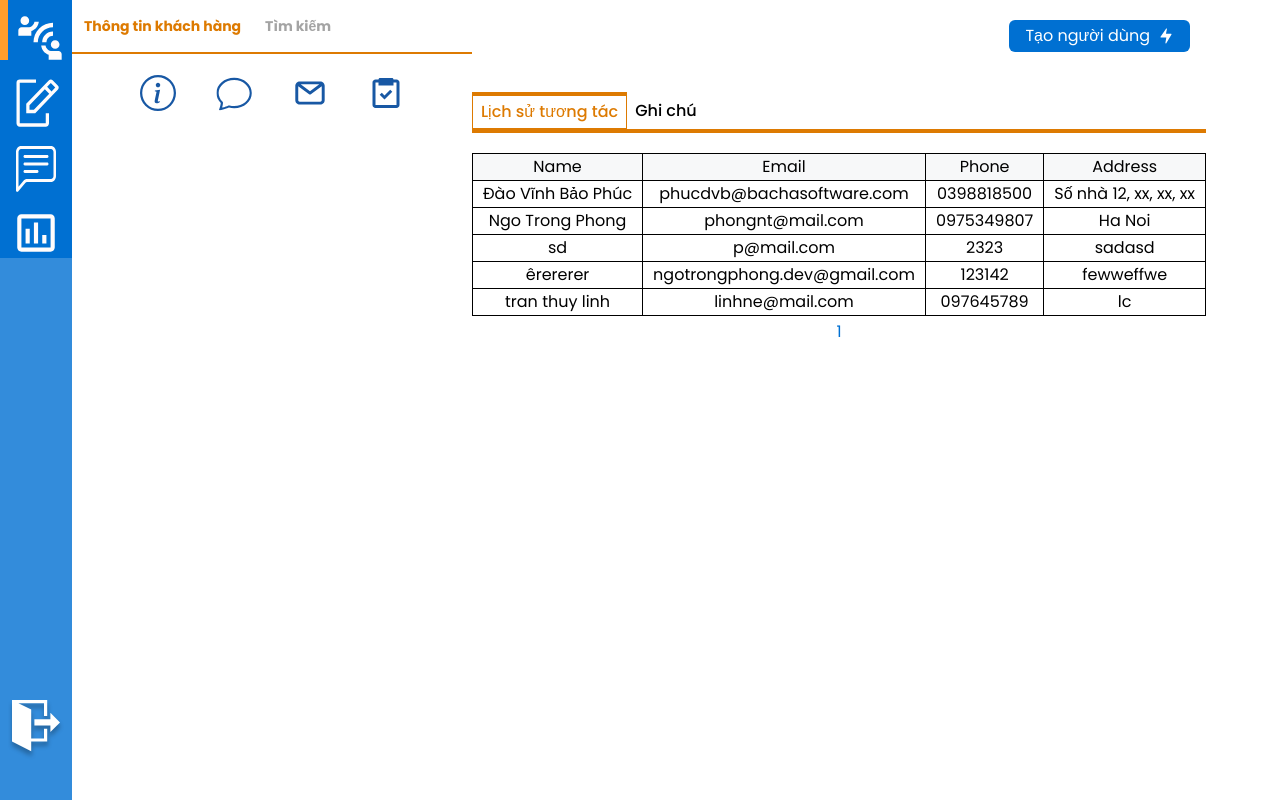
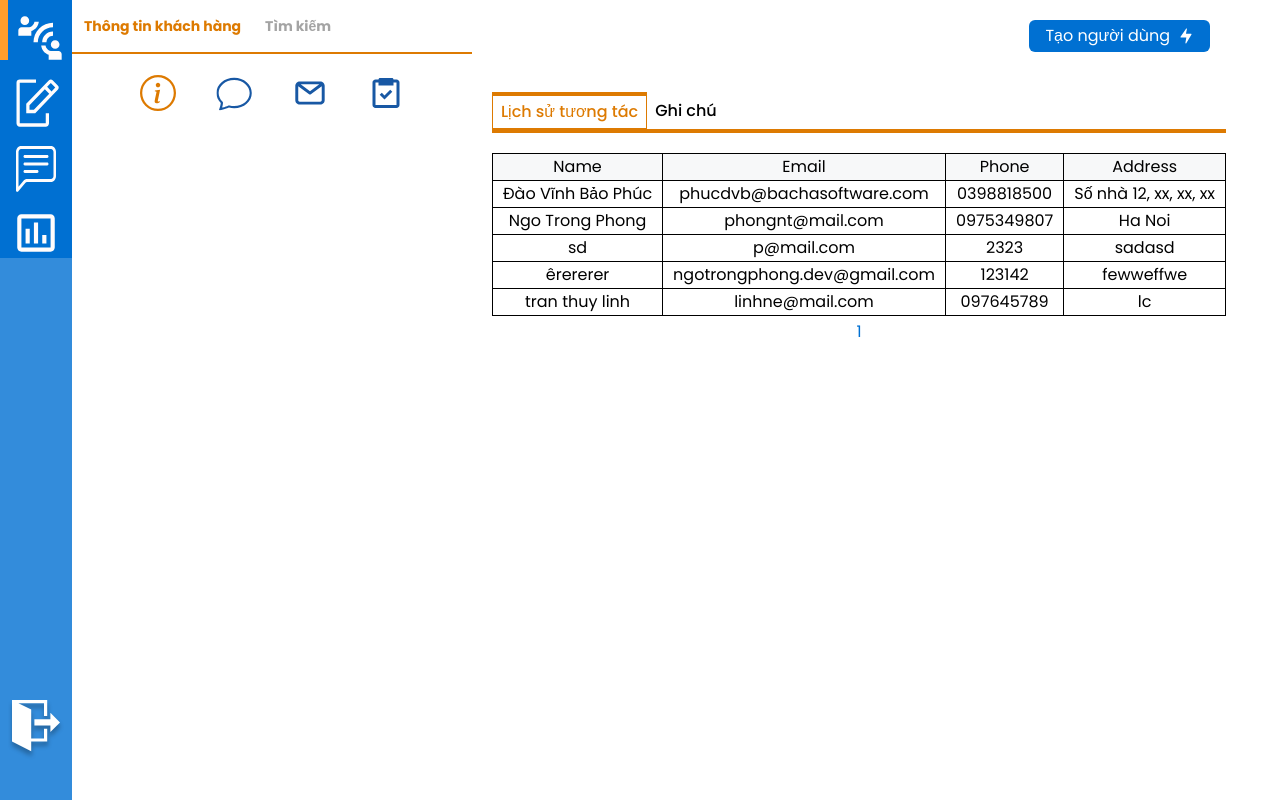
Before and after one commit to trwinddev/Customer-Care, a Vue app: page /admin/manager in a window 1280 px wide. Built offline with nearby package versions, Linux system fonts and the light colour scheme; data requests are answered from the project's data file.

Commit message:
Handle choose icon

```diff
--- a/src/components/HeaderComponent.vue
+++ b/src/components/HeaderComponent.vue
@@ -26,7 +26,10 @@
       </div>
     </div>
     <div>
-      <header-icon v-if="!search"></header-icon>
+      <header-icon
+        @selected-svg="updateSelectedSVG"
+        v-if="!search"
+      ></header-icon>
       <search-component v-else></search-component>
     </div>
     <user-detail></user-detail>
@@ -39,7 +42,7 @@
   </div>
   <div>
     <user-detail v-if="search"></user-detail>
-    <list-user v-if="!search"></list-user>
+    <list-user v-if="!search && showListUser"></list-user>
   </div>
 </template>
 
@@ -59,12 +62,18 @@ export default {
   data() {
     return {
       search: false,
+      selectedSVG: 1,
+      showListUser: true,
     };
   },
   methods: {
     toggleView(view) {
       this.search = view === "search";
     },
+    updateSelectedSVG(index) {
+      this.selectedSVG = index;
+      this.showListUser = index === 1;
+    },
   },
 };
 </script>
--- a/src/components/HeaderIcon.vue
+++ b/src/components/HeaderIcon.vue
@@ -1,6 +1,6 @@
 <template>
   <div class="flex items-center justify-center gap-10 px-5">
-    <span class="w-9"
+    <span class="w-9 cursor-pointer" @click="handleClick(1)"
       ><svg
         width="50"
         height="50"
@@ -10,15 +10,15 @@
       >
         <path
           d="M25 46.875C19.1984 46.875 13.6344 44.5703 9.53204 40.468C5.42968 36.3656 3.125 30.8016 3.125 25C3.125 19.1984 5.42968 13.6344 9.53204 9.53204C13.6344 5.42968 19.1984 3.125 25 3.125C30.8016 3.125 36.3656 5.42968 40.468 9.53204C44.5703 13.6344 46.875 19.1984 46.875 25C46.875 30.8016 44.5703 36.3656 40.468 40.468C36.3656 44.5703 30.8016 46.875 25 46.875ZM25 50C31.6304 50 37.9893 47.3661 42.6777 42.6777C47.3661 37.9893 50 31.6304 50 25C50 18.3696 47.3661 12.0107 42.6777 7.32233C37.9893 2.63392 31.6304 0 25 0C18.3696 0 12.0107 2.63392 7.32233 7.32233C2.63392 12.0107 0 18.3696 0 25C0 31.6304 2.63392 37.9893 7.32233 42.6777C12.0107 47.3661 18.3696 50 25 50Z"
-          fill="#1858A4"
+          :fill="selectedSVG === 1 ? '#DD7A01' : '#1858A4'"
         />
         <path
           d="M27.9061 20.5873L20.7498 21.4841L20.4936 22.6716L21.8998 22.931C22.8186 23.1498 22.9999 23.481 22.7998 24.3966L20.4936 35.2341C19.8874 38.0373 20.8217 39.356 23.0186 39.356C24.7217 39.356 26.6999 38.5685 27.5967 37.4873L27.8717 36.1873C27.2467 36.7373 26.3342 36.956 25.728 36.956C24.8686 36.956 24.5561 36.3529 24.778 35.2904L27.9061 20.5873ZM28.1248 14.0623C28.1248 14.8911 27.7956 15.6859 27.2096 16.272C26.6235 16.858 25.8287 17.1873 24.9998 17.1873C24.171 17.1873 23.3762 16.858 22.7901 16.272C22.2041 15.6859 21.8749 14.8911 21.8749 14.0623C21.8749 13.2335 22.2041 12.4386 22.7901 11.8525C23.3762 11.2665 24.171 10.9373 24.9998 10.9373C25.8287 10.9373 26.6235 11.2665 27.2096 11.8525C27.7956 12.4386 28.1248 13.2335 28.1248 14.0623Z"
-          fill="#1858A4"
+          :fill="selectedSVG === 1 ? '#DD7A01' : '#1858A4'"
         />
       </svg>
     </span>
-    <span class="w-9"
+    <span class="w-9 cursor-pointer" @click="handleClick(2)"
       ><svg
         width="64"
         height="62"
@@ -29,7 +29,7 @@
         <g clip-path="url(#clip0_630_4910)">
           <path
             d="M11.3054 46.0892C11.7143 46.493 12.0277 46.9805 12.2231 47.517C12.4185 48.0535 12.4913 48.6258 12.4361 49.1931C12.1592 51.8187 11.6343 54.4133 10.8681 56.9431C16.364 55.6915 19.7206 54.2422 21.2452 53.4827C22.11 53.0519 23.1059 52.9499 24.0424 53.196C26.7271 53.9 29.494 54.2543 32.2724 54.25C48.0155 54.25 59.8503 43.3729 59.8503 31C59.8503 18.631 48.0155 7.75 32.2724 7.75C16.5294 7.75 4.69458 18.631 4.69458 31C4.69458 36.6885 7.12537 41.9663 11.3054 46.0892ZM9.36312 61.2211C8.42968 61.4031 7.49321 61.5698 6.55411 61.721C5.76617 61.845 5.16734 61.039 5.47858 60.3182C5.82839 59.5068 6.14902 58.6835 6.43986 57.8499L6.45168 57.8111C7.42873 55.0211 8.22454 51.8126 8.51608 48.825C3.68208 44.0588 0.754883 37.82 0.754883 31C0.754883 16.0192 14.8669 3.875 32.2724 3.875C49.678 3.875 63.79 16.0192 63.79 31C63.79 45.9808 49.678 58.125 32.2724 58.125C29.1508 58.1291 26.0422 57.7305 23.026 56.9393C20.9773 57.9584 16.5688 59.8145 9.36312 61.2211Z"
-            fill="#1858A4"
+            :fill="selectedSVG === 2 ? '#DD7A01' : '#1858A4'"
           />
         </g>
         <defs>
@@ -37,14 +37,14 @@
             <rect
               width="63.0351"
               height="62"
-              fill="white"
+              :fill="selectedSVG === 2 ? '#DD7A01' : '#1858A4'"
               transform="translate(0.754883)"
             />
           </clipPath>
         </defs>
       </svg>
     </span>
-    <span class="w-9">
+    <span class="w-9 cursor-pointer" @click="handleClick(3)">
       <svg
         width="81"
         height="78"
@@ -54,11 +54,11 @@
       >
         <path
           d="M63.606 13H17.3464C14.7173 13 12.196 14.0272 10.337 15.8557C8.47797 17.6842 7.43359 20.1641 7.43359 22.75V55.25C7.43359 57.8359 8.47797 60.3158 10.337 62.1443C12.196 63.9728 14.7173 65 17.3464 65H63.606C66.2351 65 68.7564 63.9728 70.6154 62.1443C72.4744 60.3158 73.5188 57.8359 73.5188 55.25V22.75C73.5188 20.1641 72.4744 17.6842 70.6154 15.8557C68.7564 14.0272 66.2351 13 63.606 13ZM61.3922 19.5L40.4762 34.9375L19.5602 19.5H61.3922ZM63.606 58.5H17.3464C16.47 58.5 15.6296 58.1576 15.0099 57.5481C14.3902 56.9386 14.0421 56.1119 14.0421 55.25V23.5625L38.4936 41.6C39.0656 42.0219 39.7613 42.25 40.4762 42.25C41.1911 42.25 41.8868 42.0219 42.4588 41.6L66.9103 23.5625V55.25C66.9103 56.1119 66.5622 56.9386 65.9425 57.5481C65.3228 58.1576 64.4824 58.5 63.606 58.5Z"
-          fill="#1858A4"
+          :fill="selectedSVG === 3 ? '#DD7A01' : '#1858A4'"
         />
       </svg>
     </span>
-    <span class="w-9">
+    <span class="w-9 cursor-pointer" @click="handleClick(4)">
       <svg
         width="60"
         height="60"
@@ -68,11 +68,11 @@
       >
         <path
           d="M12.5 55H47.5C50.2575 55 52.5 52.7575 52.5 50V12.5C52.5 9.7425 50.2575 7.5 47.5 7.5H42.5C42.5 6.83696 42.2366 6.20107 41.7678 5.73223C41.2989 5.26339 40.663 5 40 5H20C19.337 5 18.7011 5.26339 18.2322 5.73223C17.7634 6.20107 17.5 6.83696 17.5 7.5H12.5C9.7425 7.5 7.5 9.7425 7.5 12.5V50C7.5 52.7575 9.7425 55 12.5 55ZM12.5 12.5H17.5V17.5H42.5V12.5H47.5V50H12.5V12.5Z"
-          fill="#1858A4"
+          :fill="selectedSVG === 4 ? '#DD7A01' : '#1858A4'"
         />
         <path
           d="M27.4999 33.9649L23.0174 29.4824L19.4824 33.0174L27.4999 41.0349L40.5174 28.0174L36.9824 24.4824L27.4999 33.9649Z"
-          fill="#1858A4"
+          :fill="selectedSVG === 4 ? '#DD7A01' : '#1858A4'"
         />
       </svg>
     </span>
@@ -80,7 +80,21 @@
 </template>
 
 <script>
-export default {};
+export default {
+  data() {
+    return {
+      selectedSVG: 1,
+      showListUser: true,
+    };
+  },
+  methods: {
+    handleClick(index) {
+      this.selectedSVG = index;
+      this.showListUser = index === 1;
+      this.$emit("selected-svg", index);
+    },
+  },
+};
 </script>
 
-<style></style>
+<style scoped></style>
--- a/src/components/ListUser.vue
+++ b/src/components/ListUser.vue
@@ -1,5 +1,5 @@
 <template>
-  <div class="pt-5">
+  <div class="pt-5 ml-5">
     <div class="flex justify-end pb-10 mr-4">
       <div
         class="bg-blue-primary-login text-white py-2 px-4 flex rounded-md gap-2 cursor-pointer"
```
